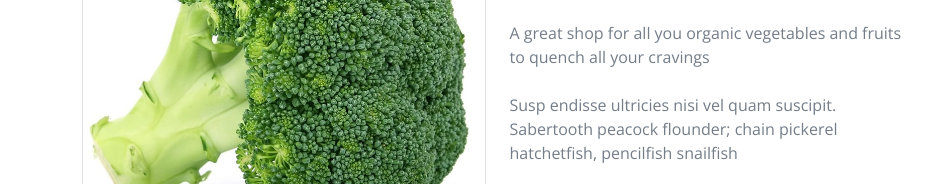
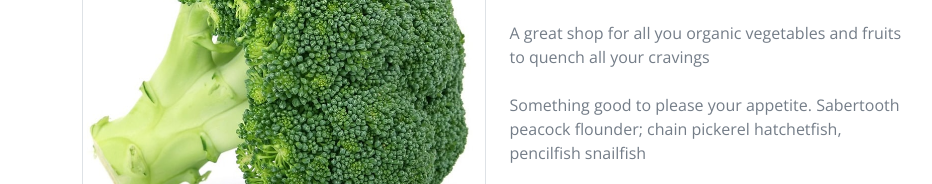
Before and after one commit to angolosFlame/Fruit_Store, a plain HTML site: page shop-detail.html in a window 1280 px wide. Shown: the part 616-800 px from the top of the page, 0-932 px from the left. Drawn offline with nearby package versions, Linux system fonts and the light colour scheme.

Commit message:
The shop-detail contains the various product in stock origins and detail informations about the product

```diff
--- a/shop-detail.html
+++ b/shop-detail.html
@@ -149,7 +149,7 @@
                                     <i class="fa fa-star"></i>
                                 </div>
                                 <p class="mb-4">A great shop for all you organic vegetables and fruits to quench all your cravings</p>
-                                <p class="mb-4">Susp endisse ultricies nisi vel quam suscipit. Sabertooth peacock flounder; chain pickerel hatchetfish, pencilfish snailfish</p>
+                                <p class="mb-4">Something good to please your appetite. Sabertooth peacock flounder; chain pickerel hatchetfish, pencilfish snailfish</p>
                                 <div class="input-group quantity mb-5" style="width: 100px;">
                                     <div class="input-group-btn">
                                         <button class="btn btn-sm btn-minus rounded-circle bg-light border" >
```
Also changed, not shown: 1 other file.
